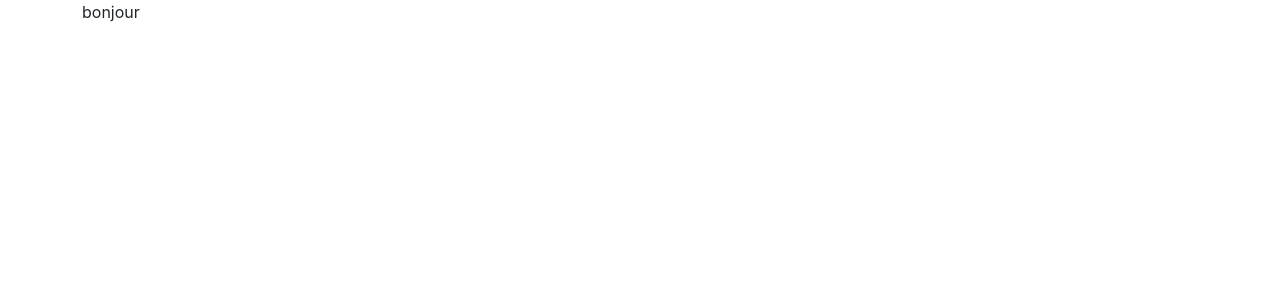
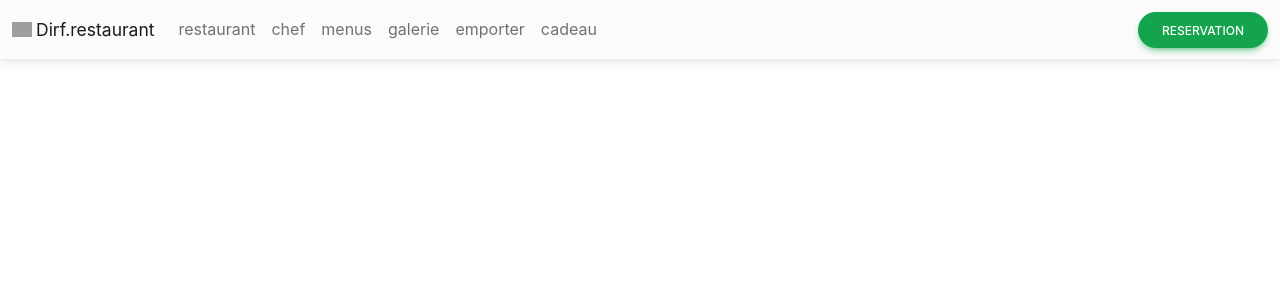
Before and after one commit to magrigsdev/Dirf, a React (Create React App) app in the folder dirf_restaurant/: page / in a window 1280 px wide. Shown: the top 300 px of the page. Built offline with nearby package versions, Linux system fonts and the light colour scheme; grey boxes are pictures that could not be loaded.

Commit message:
navbar debut

```diff
--- a/dirf_restaurant/public/index.html
+++ b/dirf_restaurant/public/index.html
@@ -1,27 +1,42 @@
 <!DOCTYPE html>
-<html lang="en">
+<html lang="fr">
   <head>
     <meta charset="utf-8" />
     <link rel="icon" href="%PUBLIC_URL%/favicon.ico" />
     <meta name="viewport" content="width=device-width, initial-scale=1" />
     <meta name="theme-color" content="#000000" />
-    <meta
-      name="description"
+    <meta name="description"
       content="Web site created using create-react-app"
     />
     <link rel="apple-touch-icon" href="%PUBLIC_URL%/logo192.png" />
 
     <link rel="manifest" href="%PUBLIC_URL%/manifest.json" />
 
-    <link href="https://cdn.jsdelivr.net/npm/bootstrap@5.3.0/dist/css/bootstrap.min.css" rel="stylesheet" integrity="sha384-9ndCyUaIbzAi2FUVXJi0CjmCapSmO7SnpJef0486qhLnuZ2cdeRhO02iuK6FUUVM" crossorigin="anonymous">
-<script src="https://cdn.jsdelivr.net/npm/bootstrap@5.3.0/dist/js/bootstrap.bundle.min.js" integrity="sha384-geWF76RCwLtnZ8qwWowPQNguL3RmwHVBC9FhGdlKrxdiJJigb/j/68SIy3Te4Bkz" crossorigin="anonymous"></script>
+<!-- Font Awesome -->
+<link
+  href="https://cdnjs.cloudflare.com/ajax/libs/font-awesome/6.0.0/css/all.min.css"
+  rel="stylesheet"
+/>
+<!-- Google Fonts -->
+<link
+  href="https://fonts.googleapis.com/css?family=Roboto:300,400,500,700&display=swap"
+  rel="stylesheet"
+/>
+<!-- MDB -->
+<link
+  href="https://cdnjs.cloudflare.com/ajax/libs/mdb-ui-kit/6.4.0/mdb.min.css"
+  rel="stylesheet"
+/>
 
     <title>React App</title>
   </head>
   <body>
-    <noscript>You need to enable JavaScript to run this app.</noscript>
+
     <div id="root"></div>
-    <script src="https://cdn.jsdelivr.net/npm/@popperjs/core@2.11.8/dist/umd/popper.min.js" integrity="sha384-I7E8VVD/ismYTF4hNIPjVp/Zjvgyol6VFvRkX/vR+Vc4jQkC+hVqc2pM8ODewa9r" crossorigin="anonymous"></script>
-    <script src="https://cdn.jsdelivr.net/npm/bootstrap@5.3.0/dist/js/bootstrap.min.js" integrity="sha384-fbbOQedDUMZZ5KreZpsbe1LCZPVmfTnH7ois6mU1QK+m14rQ1l2bGBq41eYeM/fS" crossorigin="anonymous"></script>
+    <!-- MDB -->
+<script
+type="text/javascript"
+src="https://cdnjs.cloudflare.com/ajax/libs/mdb-ui-kit/6.4.0/mdb.min.js"
+></script>
   </body>
 </html>
--- a/dirf_restaurant/src/App.js
+++ b/dirf_restaurant/src/App.js
@@ -1,6 +1,5 @@
 
 import './App.css';
-
 
 import Header from './components/Header';
 
--- /dev/null
+++ b/dirf_restaurant/src/assets/Header.css
@@ -0,0 +1,4 @@
+.myheader{
+    padding: 0;
+    margin: 0 ;
+}
--- a/dirf_restaurant/src/components/Header.js
+++ b/dirf_restaurant/src/components/Header.js
@@ -1,11 +1,12 @@
 import React from 'react'
 import Navbar from './Navbar'
+import "../assets/Header.css"
 
 
 function Header() {
   return (
     <>
-        <div class="container">
+        <div class="container-fluid myheader">
             <Navbar/>
         </div>
 
--- a/dirf_restaurant/src/components/Navbar.js
+++ b/dirf_restaurant/src/components/Navbar.js
@@ -1,11 +1,142 @@
 import React from 'react'
-
+import "../assets/Navbar.css"
 function Navbar() {
   return (
     <>
-        <p>bonjour</p>
+
+<nav class="navbar navbar-expand-lg navbar-light bg-light">
+
+  <div class="container-fluid">
+
+    <button
+      class="navbar-toggler"
+      type="button"
+      data-mdb-toggle="collapse"
+      data-mdb-target="#navbarSupportedContent"
+      aria-controls="navbarSupportedContent"
+      aria-expanded="false"
+      aria-label="Toggle navigation"
+    >
+      <i class="fas fa-bars"></i>
+    </button>
+
+
+    <div class="collapse navbar-collapse" id="navbarSupportedContent">
+
+      <a class="navbar-brand mt-2 mt-lg-0" href="#">
+        <img
+          src="https://mdbcdn.b-cdn.net/img/logo/mdb-transaprent-noshadows.webp"
+          height="15"
+          alt="MDB Logo"
+          loading="lazy"
+        />
+        <small>Dirf<span>.</span>restaurant</small>
+      </a>
+
+      <div className='justify-content-center'>
+        <ul class="navbar-nav me-auto mb-2 mb-lg-0 justify-content-center">
+          <li class="nav-item">
+            <a class="nav-link" href="#">restaurant</a>
+          </li>
+          <li class="nav-item">
+            <a class="nav-link" href="#">chef</a>
+          </li>
+          <li class="nav-item">
+            <a class="nav-link" href="#">menus</a>
+          </li>
+          <li class="nav-item">
+            <a class="nav-link" href="#">galerie</a>
+          </li>
+          <li class="nav-item">
+            <a class="nav-link" href="#">emporter</a>
+          </li>
+          <li class="nav-item">
+            <a class="nav-link" href="#">cadeau</a>
+          </li>
+        </ul>
+      </div>
+
+
+
+    </div>
+
+
+
+    <div class="d-flex align-items-center">
+
+      {/* <a class="text-reset me-3" href="#">
+        <i class="fas fa-shopping-cart"></i>
+      </a> */}
+      <button type="button" class="btn btn-success btn-rounded">reservation</button>
+
+      {/* <div class="dropdown">
+        <a
+          class="text-reset me-3 dropdown-toggle hidden-arrow"
+          href="#"
+          id="navbarDropdownMenuLink"
+          role="button"
+          data-mdb-toggle="dropdown"
+          aria-expanded="false"
+        >
+          <i class="fas fa-bell"></i>
+          <span class="badge rounded-pill badge-notification bg-danger">1</span>
+        </a>
+        <ul
+          class="dropdown-menu dropdown-menu-end"
+          aria-labelledby="navbarDropdownMenuLink"
+        >
+          <li>
+            <a class="dropdown-item" href="#">Some news</a>
+          </li>
+          <li>
+            <a class="dropdown-item" href="#">Another news</a>
+          </li>
+          <li>
+            <a class="dropdown-item" href="#">Something else here</a>
+          </li>
+        </ul>
+      </div> */}
+
+      {/* <div class="dropdown">
+        <a
+          class="dropdown-toggle d-flex align-items-center hidden-arrow"
+          href="#"
+          id="navbarDropdownMenuAvatar"
+          role="button"
+          data-mdb-toggle="dropdown"
+          aria-expanded="false"
+        >
+          <img
+            src="https://mdbcdn.b-cdn.net/img/new/avatars/2.webp"
+            class="rounded-circle"
+            height="25"
+            alt="Black and White Portrait of a Man"
+            loading="lazy"
+          />
+        </a>
+        <ul
+          class="dropdown-menu dropdown-menu-end"
+          aria-labelledby="navbarDropdownMenuAvatar"
+        >
+          <li>
+            <a class="dropdown-item" href="#">My profile</a>
+          </li>
+          <li>
+            <a class="dropdown-item" href="#">Settings</a>
+          </li>
+          <li>
+            <a class="dropdown-item" href="#">Logout</a>
+          </li>
+        </ul>
+      </div> */}
+    </div>
+
+  </div>
+
+</nav>
+
     </>
   )
 }
 
-export default Navbar
+export default Navbar;
```
Also changed, not shown: dirf_restaurant/src/assets/Navbar.css (added), dirf_restaurant/src/assets/main.css (added).
